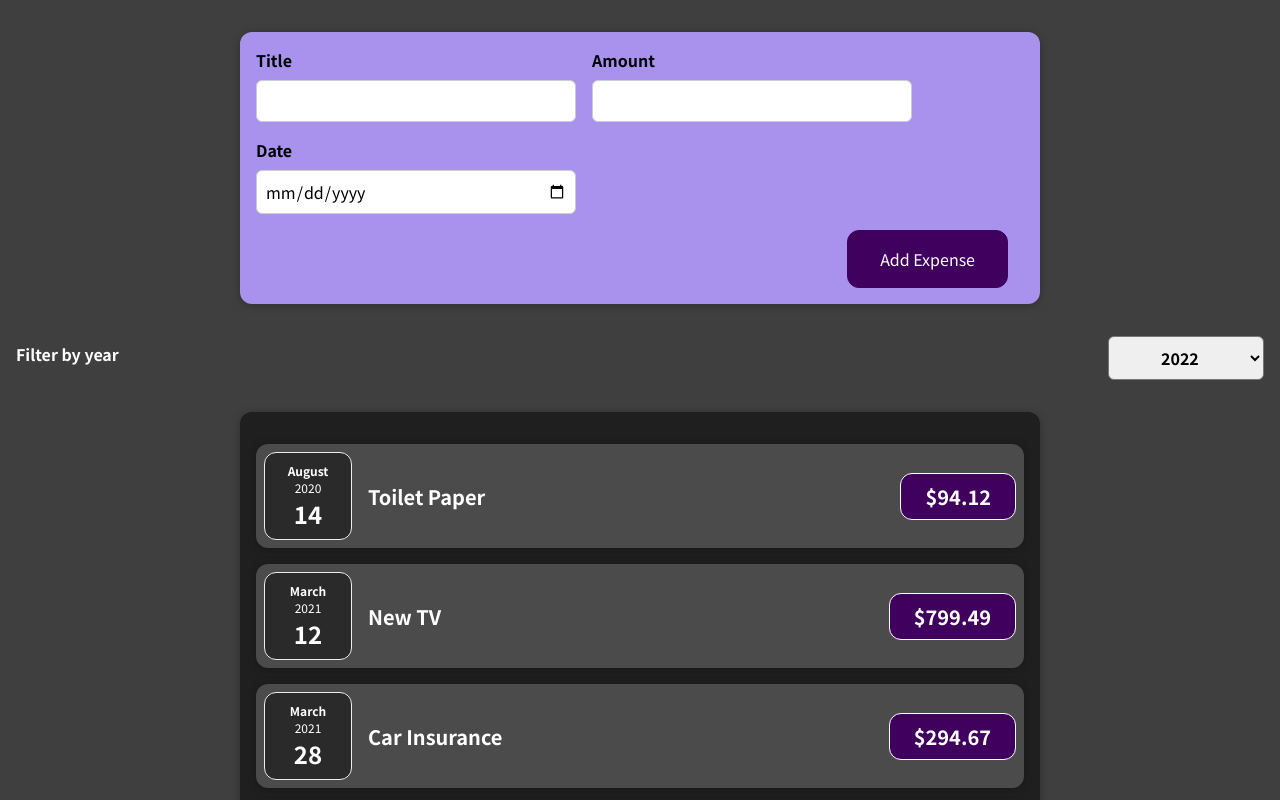
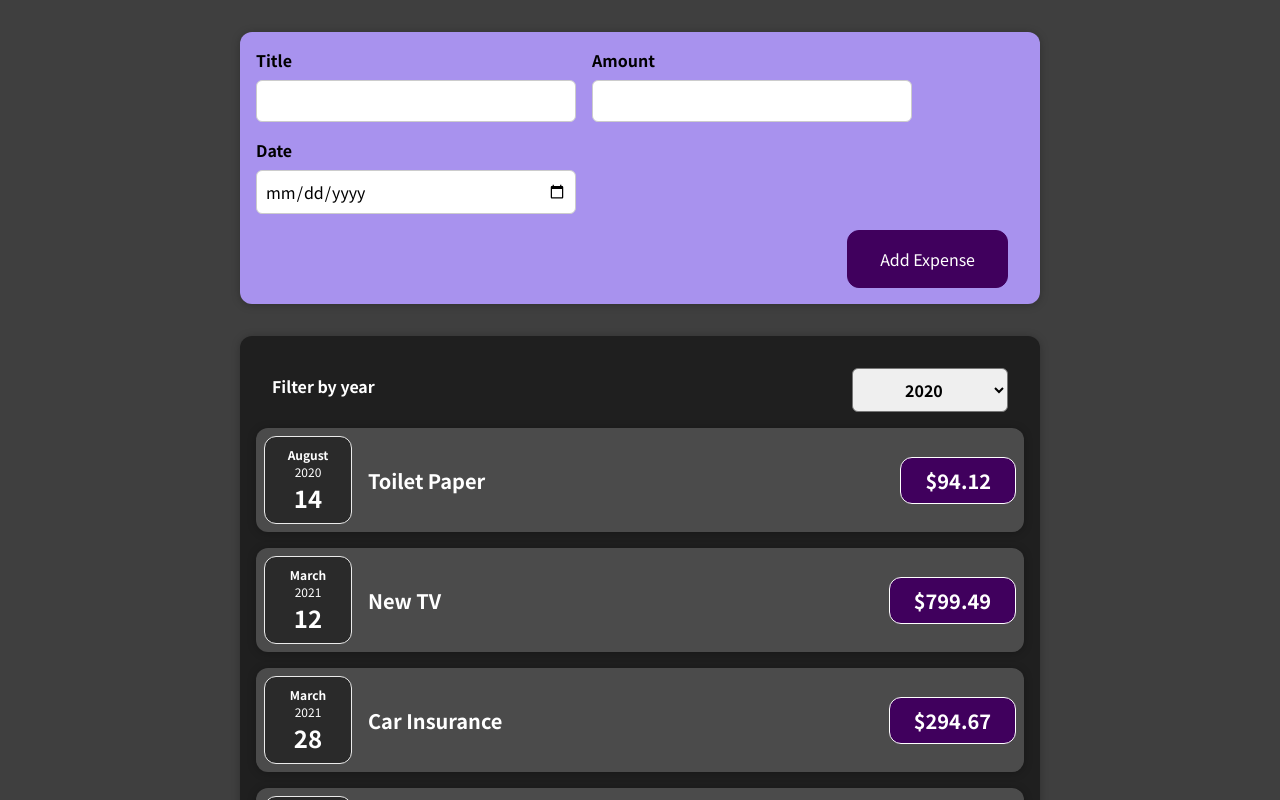
Before and after one commit to Mezin24/Expenses-app, a React (Create React App) app: page / in a window 1280 px wide. Shown: the top 800 px of the page. Built offline with nearby package versions, Linux system fonts and the light colour scheme.

Commit message:
add filter

```diff
--- a/src/components/Expenses/Expenses.js
+++ b/src/components/Expenses/Expenses.js
@@ -1,18 +1,25 @@
+import React, { useStage } from 'react';
+
 import './Expenses.css';
 import Card from '../UI/Card';
 import ExpenseItem from './ExpenseItem';
 import ExpensesFilter from './ExpensesFilter';
+import { useState } from 'react/cjs/react.development';
 
 function Expenses(props) {
+  const [currentYear, setCurrentYear] = useState('2020');
+
   const implementFilter = (year) => {
-    console.log('From Expense');
-    console.log(year);
+    setCurrentYear(year);
   };
 
   return (
     <div>
-      <ExpensesFilter onImplementFilter={implementFilter} />
       <Card className="expenses">
+        <ExpensesFilter
+          year={currentYear}
+          onImplementFilter={implementFilter}
+        />
         <ExpenseItem
           title={props.items[0].title}
           amount={props.items[0].amount}
--- a/src/components/Expenses/ExpensesFilter.js
+++ b/src/components/Expenses/ExpensesFilter.js
@@ -11,7 +11,7 @@ const ExpensesFilter = (props) => {
     <div className="expenses-filter">
       <div className="expenses-filter__control">
         <label>Filter by year</label>
-        <select onChange={changeHandler}>
+        <select value={props.year} onChange={changeHandler}>
           <option value="2022">2022</option>
           <option value="2021">2021</option>
           <option value="2020">2020</option>
```
